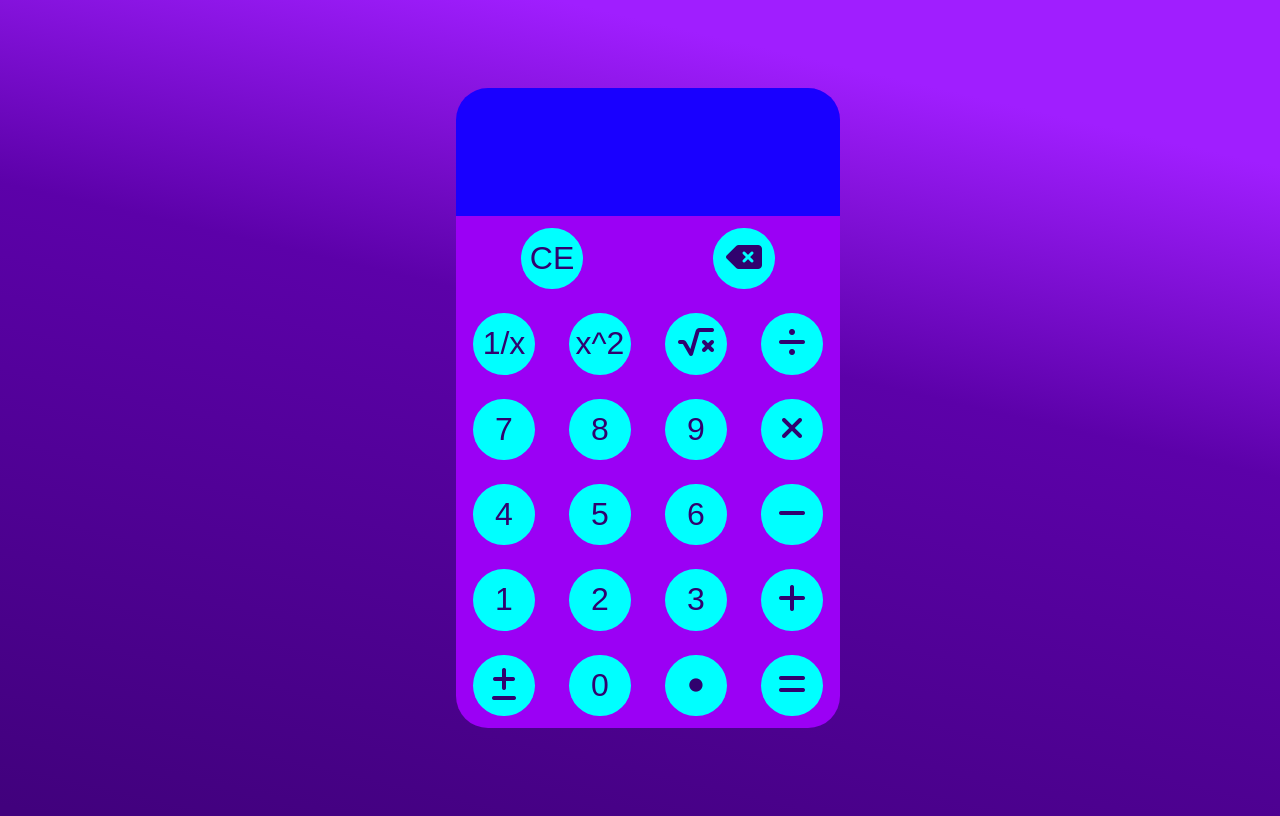
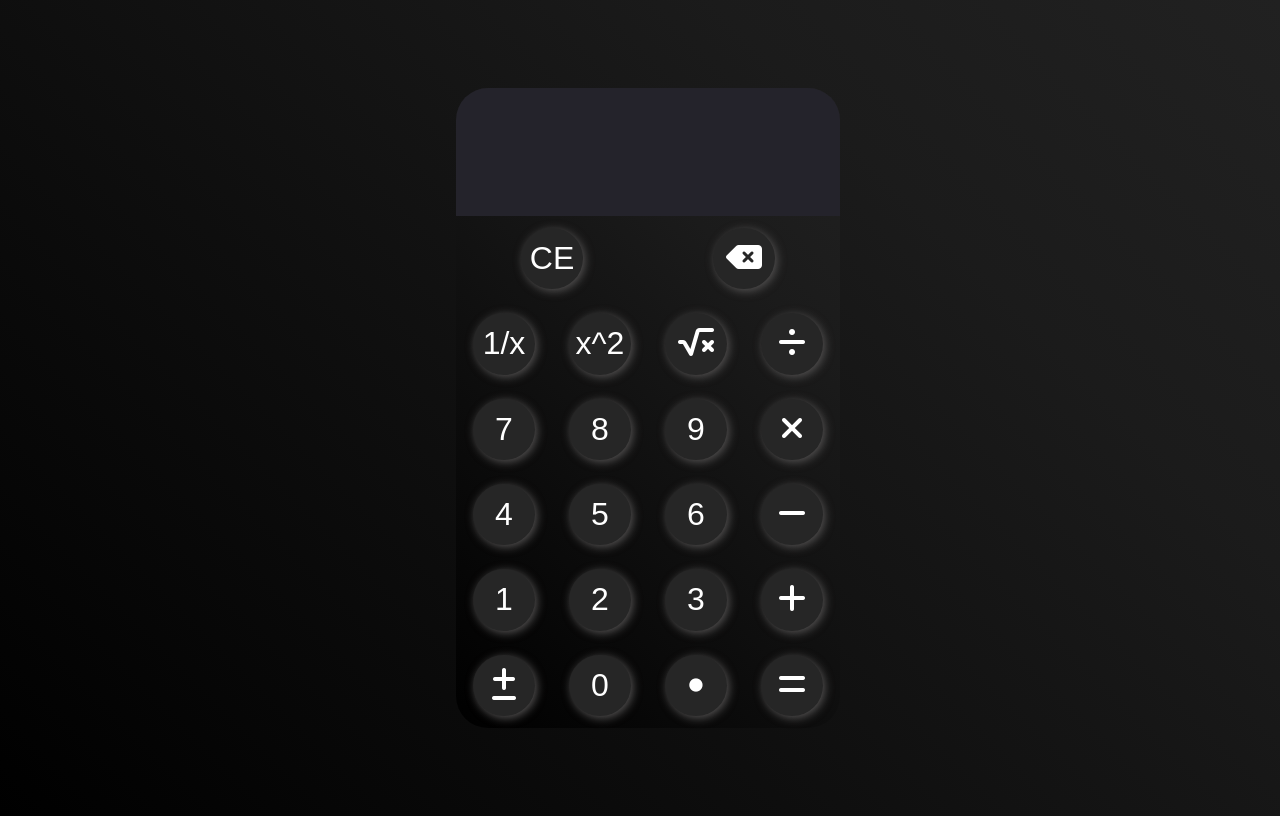
Before and after one commit to AB-FAZL/My-first-project-Calculator-, a plain HTML site: page index.html in a window 1280 px wide. Drawn offline with Linux system fonts and the light colour scheme.

Commit message:
Update style.css

```diff
--- a/style.css
+++ b/style.css
@@ -1,6 +1,6 @@
 body {
-    background       : rgb(65, 1, 125);
-    background       : linear-gradient(13deg, rgba(65, 1, 125, 1) 1%, rgba(92, 1, 169, 1) 57%, rgba(158, 29, 252, 1) 84%, rgba(160, 30, 255, 1) 85%);
+    background       : rgb(0, 0, 0);
+    background       : linear-gradient(45deg, rgba(0, 0, 0, 1) 0%, rgba(27, 27, 27, 1) 73%, rgba(33, 33, 33, 1) 100%);
     width            : 100vw;
     height           : 100vh;
     position         : relative;
@@ -12,18 +12,19 @@ body {
 
 
 .Calculator {
-    width             : 30%;
-    height            : 80%;
-    background-color  : #9b00f5;
-    border-radius     : 2em;
-    position          : relative;
+    width          : 30%;
+    height         : 80%;
+    background     : rgb(0, 0, 0);
+    background     : linear-gradient(45deg, rgba(0, 0, 0, 1) 0%, rgba(27, 27, 27, 1) 73%, rgba(33, 33, 33, 1) 100%);
+    border-radius  : 2em;
+    position       : relative;
 }
 
 .frame {
     width             : 100%;
     height            : 20%;
     border-radius     : 2em 2em 0 0;
-    background-color  : #1900ff;
+    background-color  : #24232b;
     display           : flex;
     align-items       : center;
     justify-content   : space-around;
@@ -63,25 +64,24 @@ body {
 
 button {
     width             : 16%;
-    border-radius     : 1em;
+    border-radius     : 99999px;
     border            : none;
-    color             : #31026E;
-    background-color  : #00ffff;
+    color             : #ffffff;
+    background-color  : #262626;
     font-size         : 2em;
+    box-shadow        : 2px 2px 10px rgb(86, 84, 84);
     aspect-ratio      : 1 /1;
 }
 
-button:active {
-    background  : #21014a !important;
-    color       : #00ffff !important;
+button :active {
+    box-shadow  : 2px 2px 10px rgb(86, 84, 84);
 }
 
 #dot {
     font-size      : smaller;
-    border-radius  : 2.5em;
+    border-radius  : 99999em;
 }
 
 button:hover {
-    background-color  : #0c145c;
-    color             : #0d09ff;
+    box-shadow  : none !important;
 }
```
